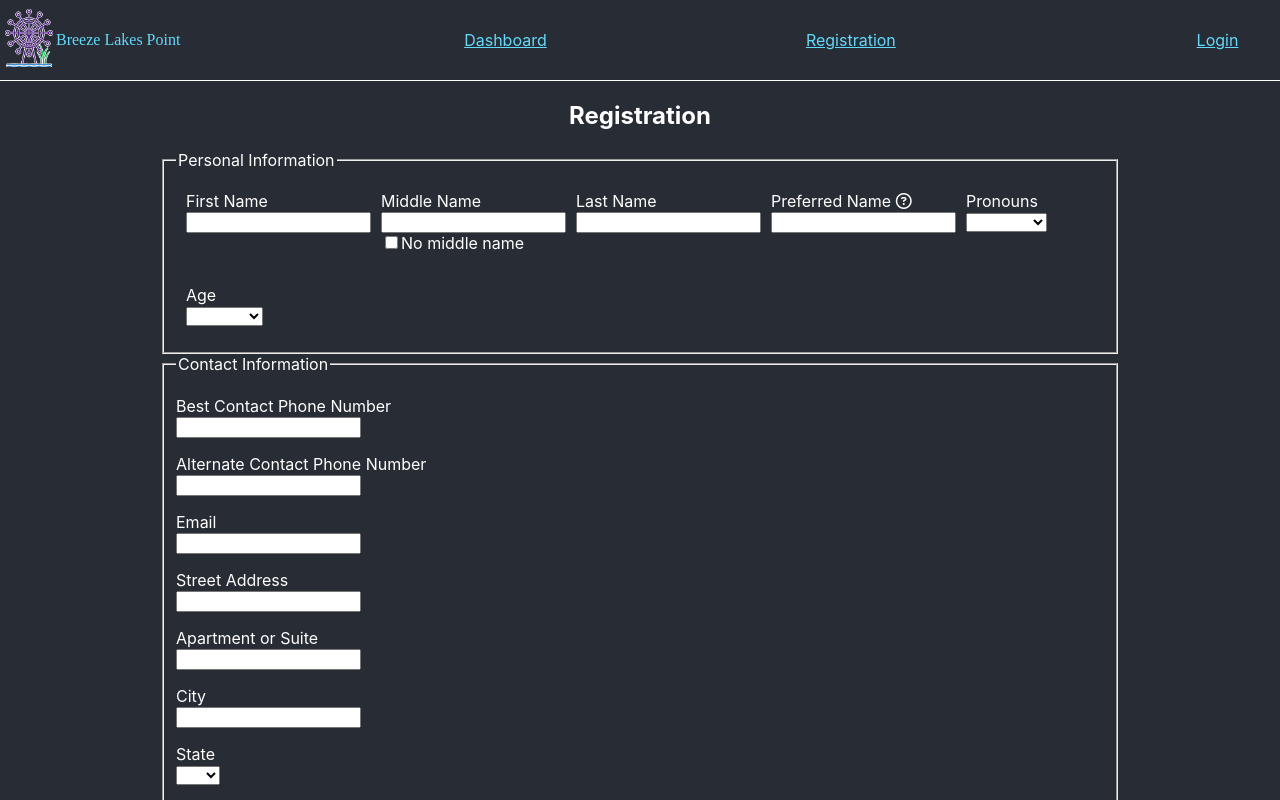
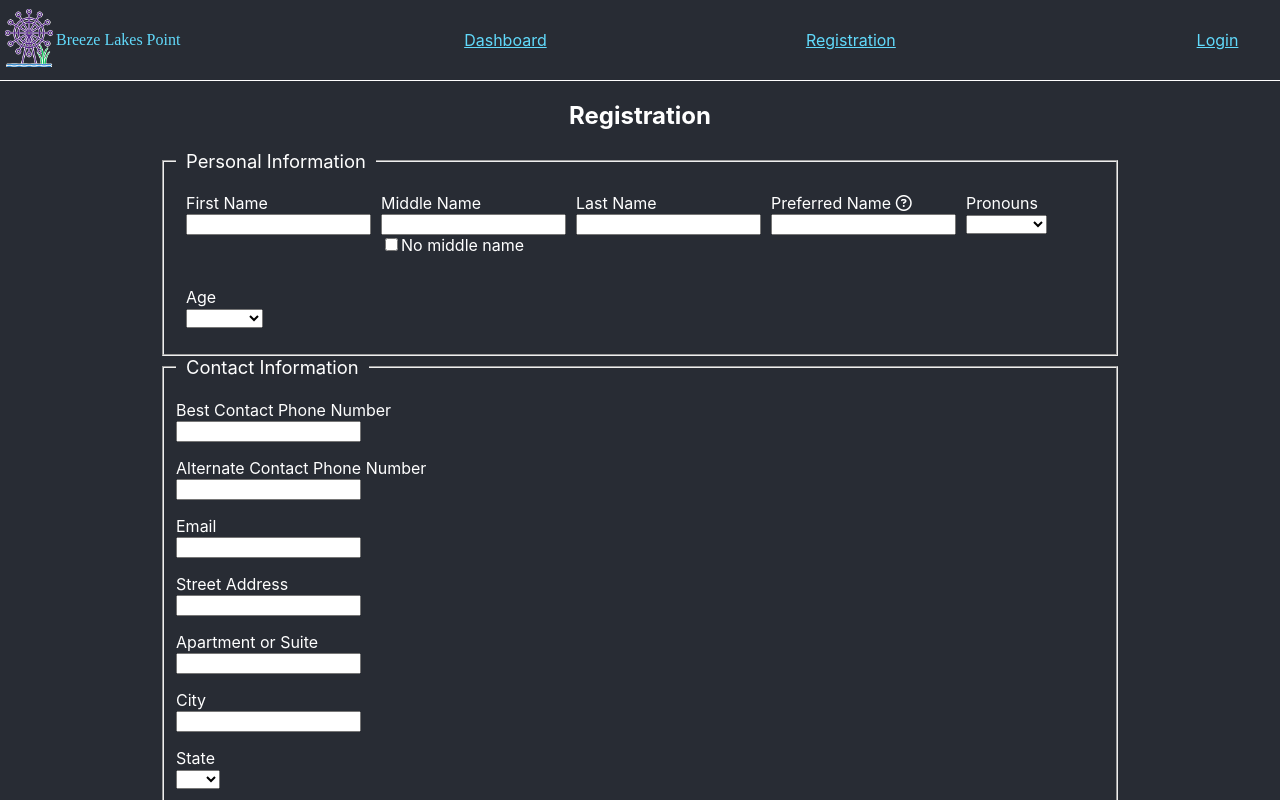
Before and after one commit to kristenkinnearohlmann/breeze-lakes-point-frontend, a React (Create React App) app: page /registration in a window 1280 px wide. Shown: the top 800 px of the page. Built offline with nearby package versions, Linux system fonts and the light colour scheme; a web font is replaced by a local one.

Commit message:
Restored legend styling

```diff
--- a/src/components/Registration.css
+++ b/src/components/Registration.css
@@ -3,6 +3,12 @@
     margin: 0 auto;
     max-width: 75%;
     text-align: left;
+}
+
+.form-reg > div > fieldset > legend {
+    font-size: 1.15rem;
+    padding-left: 10px;
+    padding-right: 10px;
 }
 
 .flex-row {
@@ -13,6 +19,8 @@
 .flex-row > p {
     margin-left: 10px;
 }
+
+
 /*
 .input-fields-row {
     border: 2px solid grey;
@@ -29,11 +37,7 @@ fieldset > div > p {
     margin-left: 10px;
 }
 
-.input-fields-row > legend {
-    font-size: 1.15rem;
-    padding-left: 10px;
-    padding-right: 10px;
-}
+
 
 .input-fields-row > p {
     margin-left: 10px;
```
